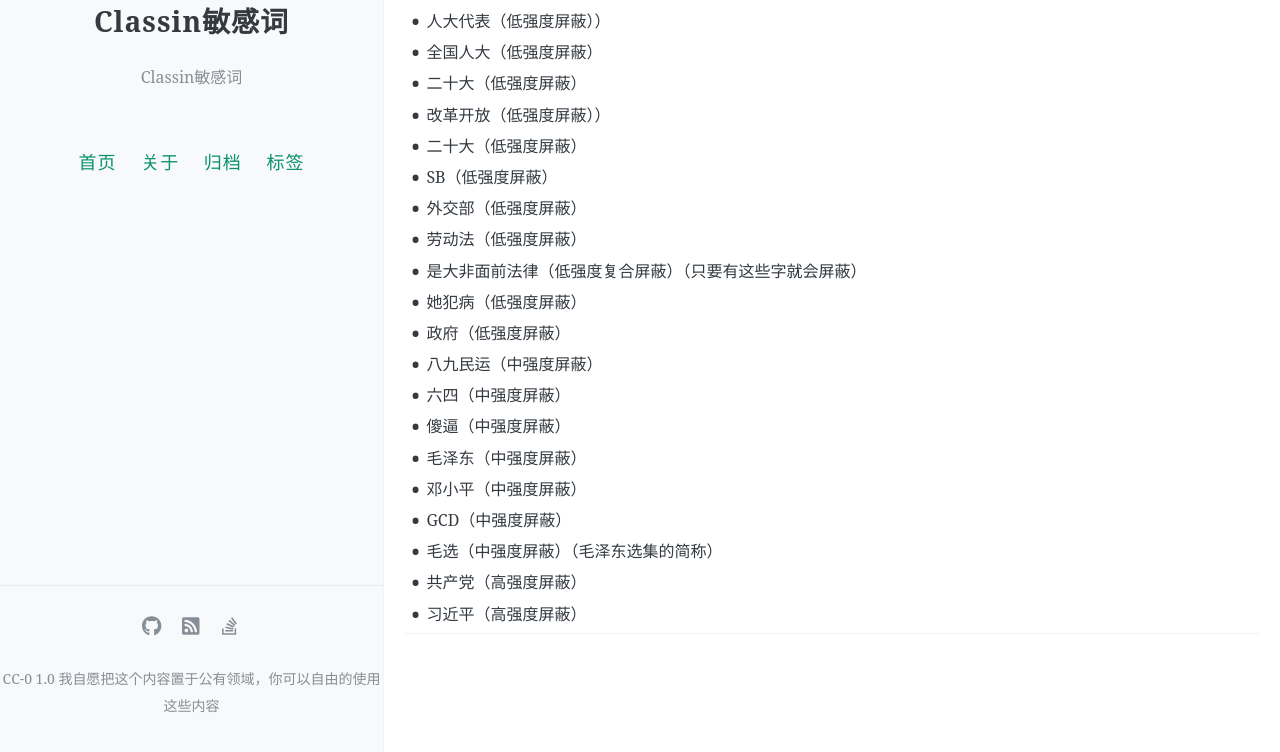
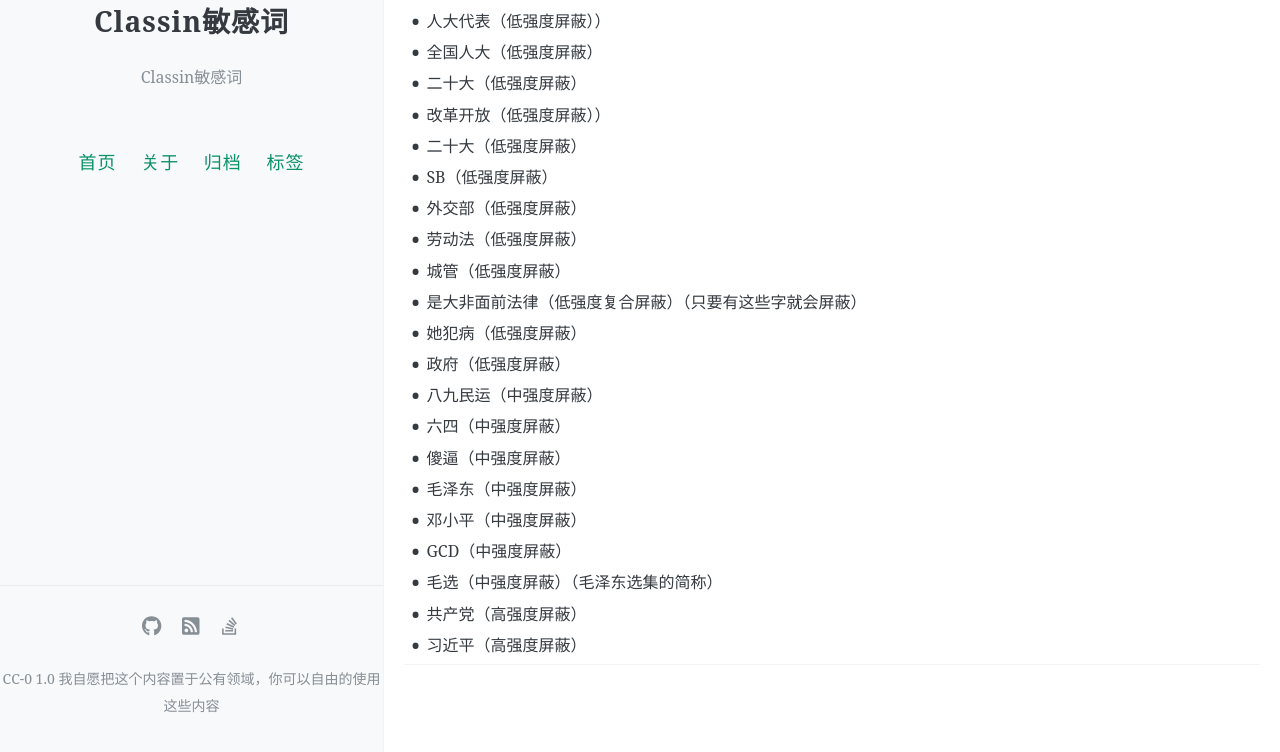
Before and after one commit to colinxu2020/classin, a Jekyll site: the page built from _posts/2022-10-06-minganci.md, in a window 1280 px wide and 1054 px high. Shown: the part 301-1053 px from the top of the window. Built offline with Jekyll 4.4.1, drawn with Linux system fonts in a browser that asks for light colours; comment, search, counter and statistics services are not loaded.

Commit message:
Update 2022-10-06-minganci.md

```diff
--- a/_posts/2022-10-06-minganci.md
+++ b/_posts/2022-10-06-minganci.md
@@ -21,6 +21,7 @@ comments: true
 - SB（低强度屏蔽）
 - 外交部（低强度屏蔽）
 - 劳动法（低强度屏蔽）
+- 城管（低强度屏蔽）
 - 是大非面前法律（低强度复合屏蔽）（只要有这些字就会屏蔽）
 - 她犯病（低强度屏蔽）
 - 政府（低强度屏蔽）
```
